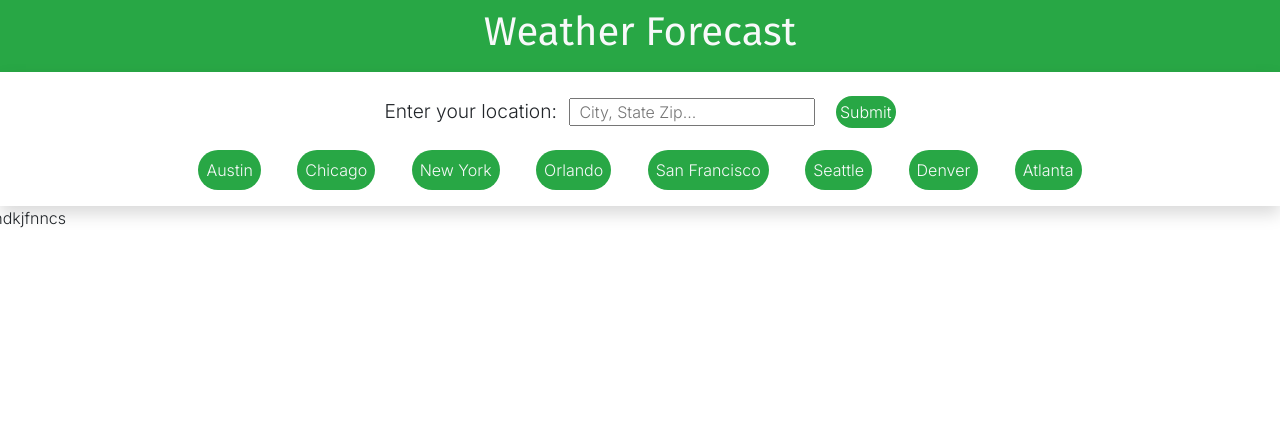
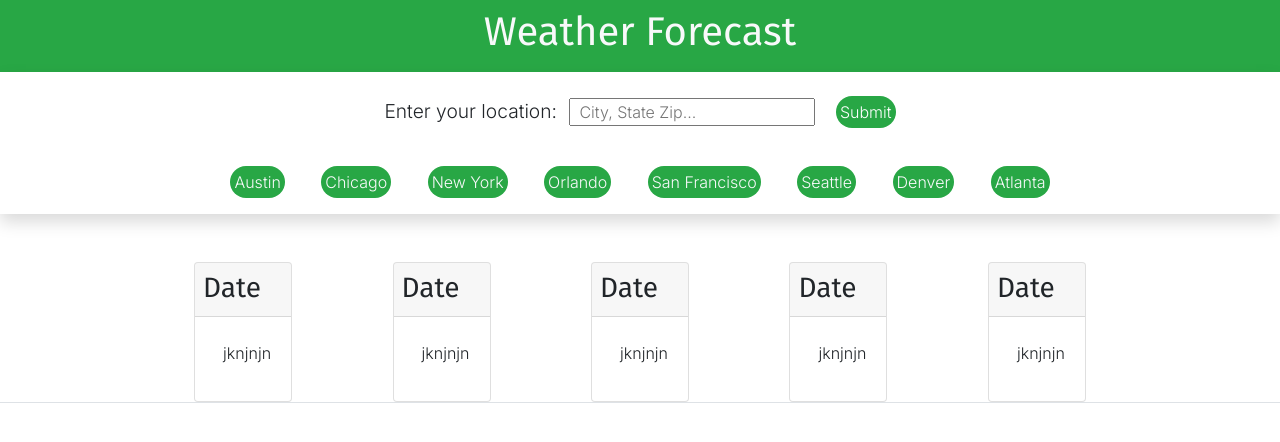
Before and after one commit to BrandonShoemaker/weather-forecast, a plain HTML site: page index.html in a window 1280 px wide. Drawn offline with nearby package versions, Linux system fonts and the light colour scheme.

Commit message:
Add styles, began building day cards

```diff
--- a/index.html
+++ b/index.html
@@ -23,19 +23,53 @@
                     <button class="ml-3 p-1 btn-success rounded-pill btn-submit-location" type="button">Submit</button>
                 </form>
             </div>
-            <div>
-                <button class="btn-predefined-location p-2 text-light rounded-pill">Austin</button>
-                <button class="btn-predefined-location p-2 text-light rounded-pill">Chicago</button>
-                <button class="btn-predefined-location p-2 text-light rounded-pill">New York</button>
-                <button class="btn-predefined-location p-2 text-light rounded-pill">Orlando</button>
-                <button class="btn-predefined-location p-2 text-light rounded-pill">San Francisco</button>
-                <button class="btn-predefined-location p-2 text-light rounded-pill">Seattle</button>
-                <button class="btn-predefined-location p-2 text-light rounded-pill">Denver</button>
-                <button class="btn-predefined-location p-2 text-light rounded-pill">Atlanta</button>
+            <div class="top-green-border mt-3">
+                <button class="btn-predefined-location p-1 text-light rounded-pill">Austin</button>
+                <button class="btn-predefined-location p-1 text-light rounded-pill">Chicago</button>
+                <button class="btn-predefined-location p-1 text-light rounded-pill">New York</button>
+                <button class="btn-predefined-location p-1 text-light rounded-pill">Orlando</button>
+                <button class="btn-predefined-location p-1 text-light rounded-pill">San Francisco</button>
+                <button class="btn-predefined-location p-1 text-light rounded-pill">Seattle</button>
+                <button class="btn-predefined-location p-1 text-light rounded-pill">Denver</button>
+                <button class="btn-predefined-location p-1 text-light rounded-pill">Atlanta</button>
             </div>
         </div>
-        <div class="row">
-            <p>sndkjfnncs</p>
+        <div class="row flex-column m-0 align-content-center pt-5 border-bottom">
+            <div>
+                <div class="card d-inline-block mr-5 ml-5">
+                    <h3 class="card-header pl-2 pt-2">Date</h3>
+                    <div class="card-body">
+                        <p class="pl-2 pt-1">jknjnjn</p>
+                    </div>
+                </div>
+                <div class="card d-inline-block mr-5 ml-5">
+                    <h3 class="card-header pl-2 pt-2">Date</h3>
+                    <div class="card-body">
+                        <p class="pl-2 pt-1">jknjnjn</p>
+                    </div>
+                </div>
+                <div class="card d-inline-block mr-5 ml-5">
+                    <h3 class="card-header pl-2 pt-2">Date</h3>
+                    <div class="card-body">
+                        <p class="pl-2 pt-1">jknjnjn</p>
+                    </div>
+                </div>
+                <div class="card d-inline-block mr-5 ml-5">
+                    <h3 class="card-header pl-2 pt-2">Date</h3>
+                    <div class="card-body">
+                        <p class="pl-2 pt-1">jknjnjn</p>
+                    </div>
+                </div>
+                <div class="card d-inline-block mr-5 ml-5">
+                    <h3 class="card-header pl-2 pt-2">Date</h3>
+                    <div class="card-body">
+                        <p class="pl-2 pt-1">jknjnjn</p>
+                    </div>
+                </div>
+            </div>
+            <div>
+
+            </div>
         </div>
     </main>
     <script src="https://code.jquery.com/jquery-3.6.0.min.js" integrity="sha256-/xUj+3OJU5yExlq6GSYGSHk7tPXikynS7ogEvDej/m4=" crossorigin="anonymous"></script>
```
